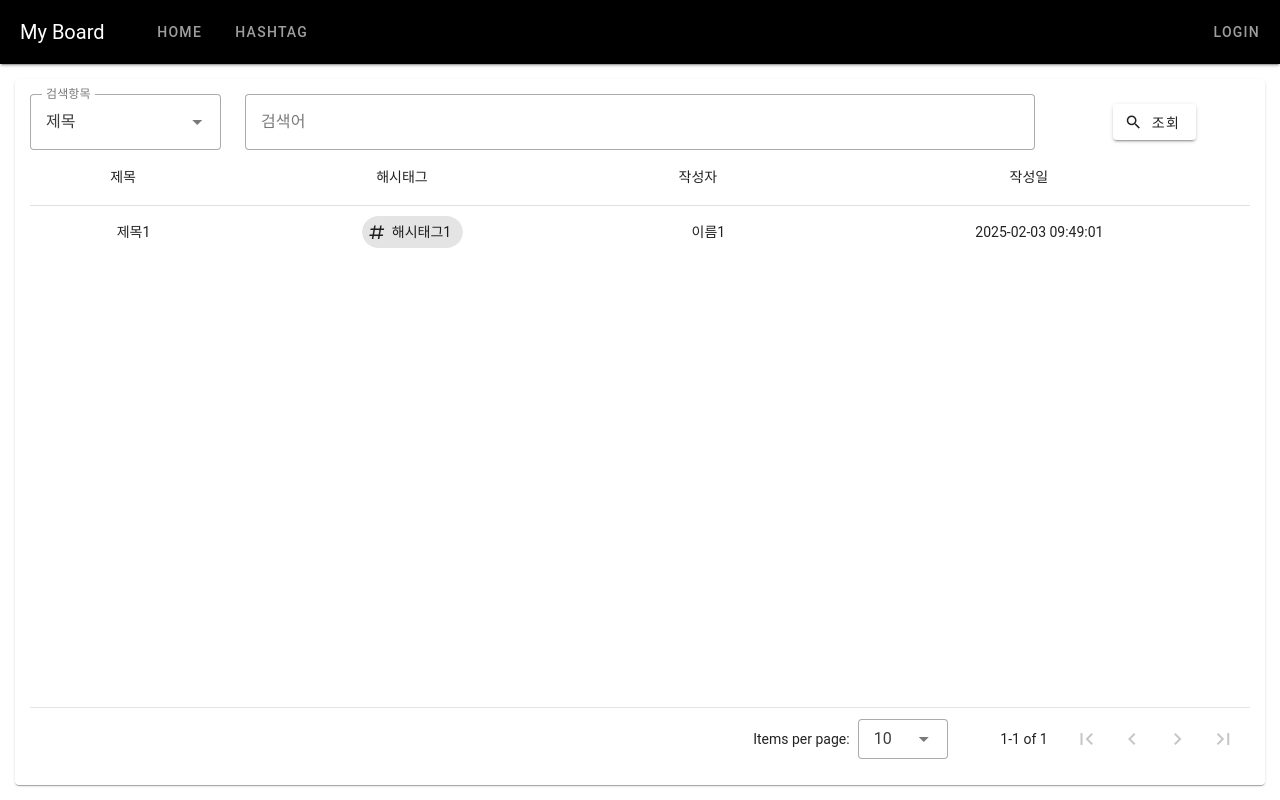
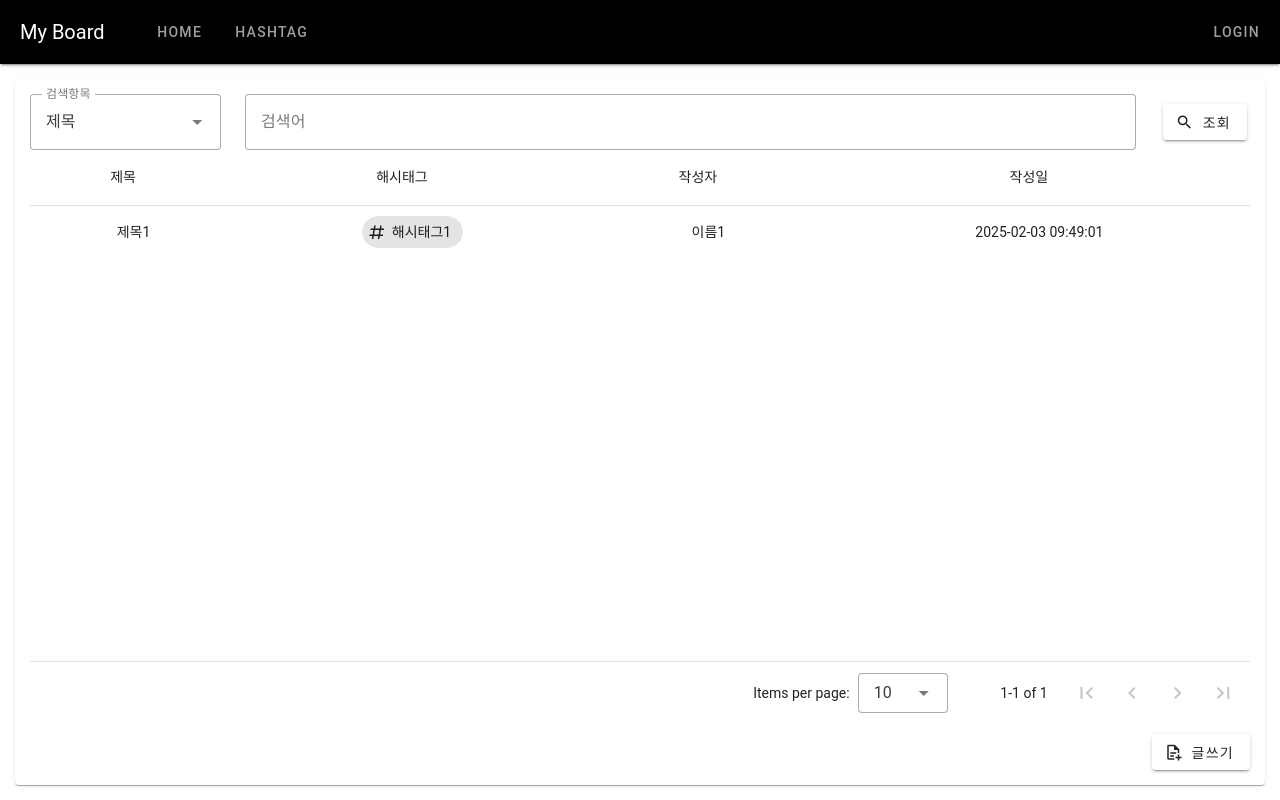
Before and after one commit to guswns2/my-board-frontend, a Vue app: page /home/boardlist in a window 1280 px wide. Built offline with nearby package versions, Linux system fonts and the light colour scheme.

Commit message:
게시글 쓰기 화면 추가

```diff
--- a/src/router/index.ts
+++ b/src/router/index.ts
@@ -24,6 +24,11 @@ export const router = createRouter({
                             component: () => import("../views/BoardList.vue")
                         },
                         {
+                            path: "boardwrite",
+                            name: "boardwrite",
+                            component: () => import("../views/BoardWrite.vue")
+                        },
+                        {
                             path: "boarddetail/:title",
                             name: "boarddetail",
                             component: () => import("../views/BoardDetail.vue")
--- a/src/style.css
+++ b/src/style.css
@@ -33,13 +33,14 @@ body {
 }
 .g-content-card {
   display: flex !important;
-  flex-wrap: wrap;
-  align-self: stretch;
+  flex-direction: column;
   padding: 15px !important;
   width: 100%;
   height: 100%;
 }
-
+.g-right-side-btn {
+  justify-content: flex-end !important;
+}
 
 
 /* vuetify */
--- a/src/views/BoardList.vue
+++ b/src/views/BoardList.vue
@@ -20,9 +20,13 @@ const data = {
 }
 
 const func = {
-  onRowClick (item: any) {
-    console.log("### onRowClick ###", item)
+  onClickRow(item: any) {
+    console.log("### onClickRow ###", item)
     utils.setRoute('boarddetail', {title: item.title})
+  },
+  onClickBoardWrite() {
+    console.log("### onClickBoardWrite ###")
+    utils.setRoute('boardwrite')
   }
 }
 </script>
@@ -33,6 +37,8 @@ const func = {
       <v-row>
         <v-col>
           <v-card class="g-content-card">
+            <v-row>
+              <v-col cols="12">
                 <v-data-table
                   :headers="data.table.headers"
                   :items="data.table.items"
@@ -53,7 +59,7 @@ const func = {
                         >
                         </v-autocomplete>
                       </v-col>
-                  <v-col cols="8">
+                      <v-col cols="9">
                         <v-text-field
                             v-model="data.table.searchWord"
                             label="검색어"
@@ -63,7 +69,7 @@ const func = {
                         >
                         </v-text-field>
                       </v-col>
-                  <v-col cols="2">
+                      <v-col cols="1">
                         <v-btn prepend-icon="mdi-magnify">조회</v-btn>
                       </v-col>
                     </v-row>
@@ -71,7 +77,7 @@ const func = {
 
                   <template v-slot:item="{ item }">
                     <tr
-                    @click="func.onRowClick(item)"
+                        @click="func.onClickRow(item)"
                         :style="{ cursor: 'pointer' }"
                     >
                       <td v-for="header in data.table.headers" style="text-align: center">
@@ -85,6 +91,15 @@ const func = {
                     </tr>
                   </template>
                 </v-data-table>
+              </v-col>
+            </v-row>
+
+            <v-row style="flex-grow: 0">
+              <v-spacer></v-spacer>
+              <v-col cols="2" class="g-right-side-btn">
+                <v-btn prepend-icon="mdi-file-document-plus-outline" @click="func.onClickBoardWrite">글쓰기</v-btn>
+              </v-col>
+            </v-row>
           </v-card>
         </v-col>
       </v-row>
--- /dev/null
+++ b/src/views/BoardWrite.vue
@@ -0,0 +1,19 @@
+<script setup lang="ts">
+</script>
+
+<template>
+  <div class="g-view-container">
+    <div class="g-view-main">
+      <v-row>
+        <v-col>
+          <v-card class="g-content-card">
+            Board Write
+          </v-card>
+        </v-col>
+      </v-row>
+    </div>
+  </div>
+</template>
+
+<style scoped>
+</style>
```
Lines whose indentation alone changed are shown as unchanged.
